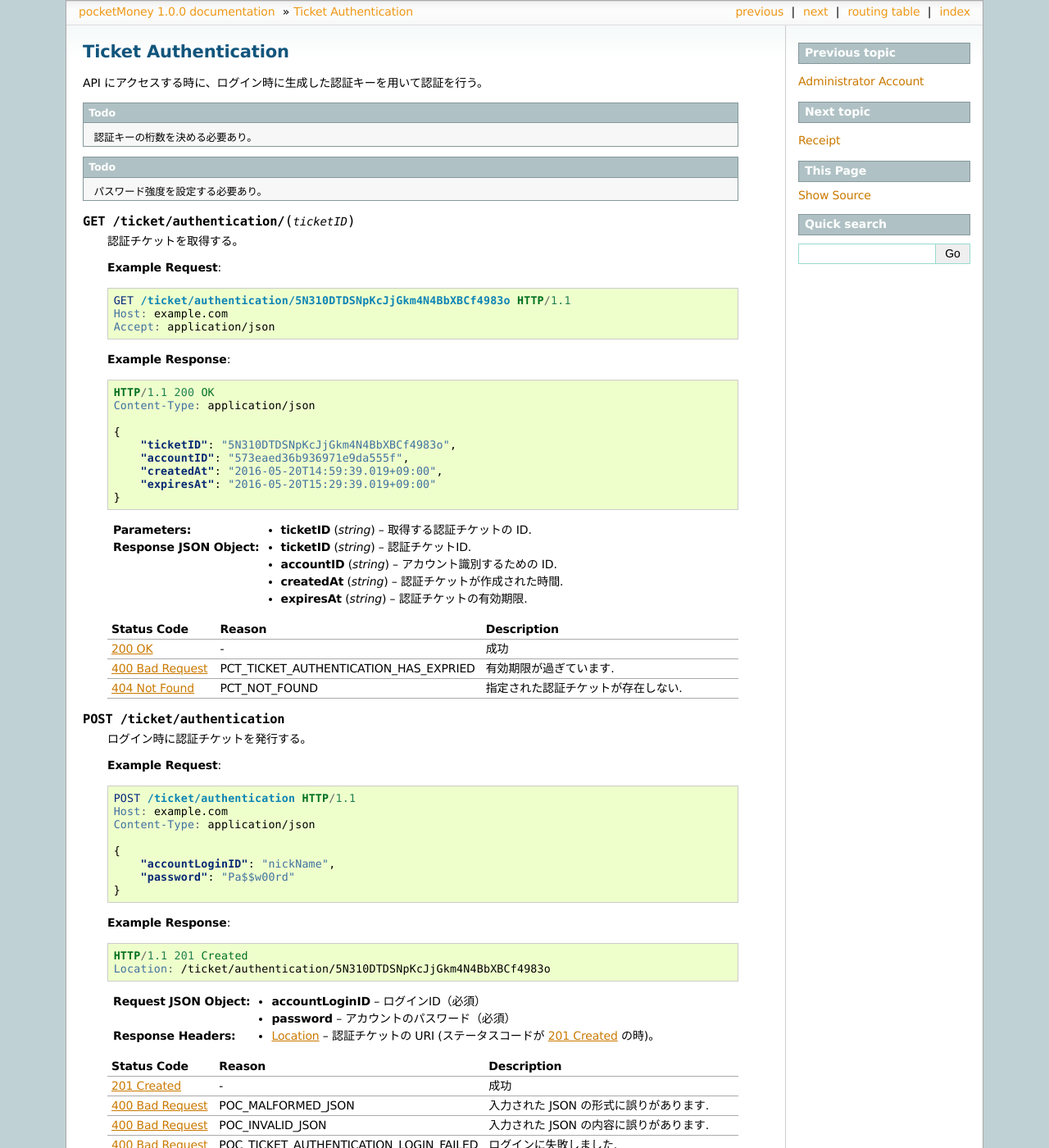
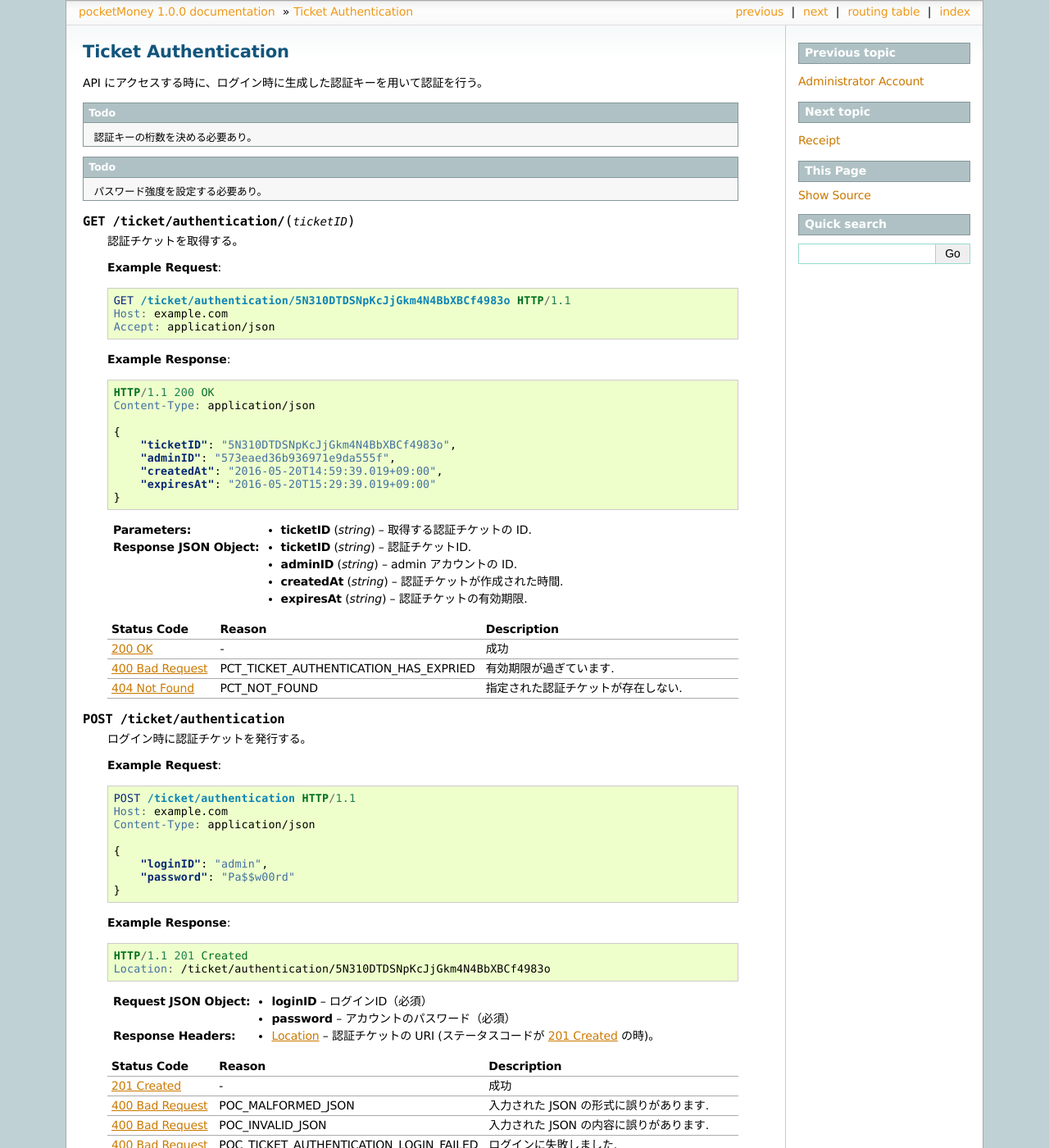
Before and after one commit to Ulang2106/pocketMoney, a Sphinx documentation site: the page built from source/ticketAuthentication.rst, in a window 1280 px wide and 1400 px high. Shown: the whole window at 82% size. Built offline with Sphinx 7.4.7, drawn with Linux system fonts in a browser that asks for light colours.

Commit message:
source/ticketAuthentication.rst: account -> admin に修正

```diff
--- a/source/ticketAuthentication.rst
+++ b/source/ticketAuthentication.rst
@@ -26,14 +26,14 @@
 
      {
          "ticketID": "5N310DTDSNpKcJjGkm4N4BbXBCf4983o",
-         "accountID": "573eaed36b936971e9da555f",
+         "adminID": "573eaed36b936971e9da555f",
          "createdAt": "2016-05-20T14:59:39.019+09:00",
          "expiresAt": "2016-05-20T15:29:39.019+09:00"
      }
 
    :param string ticketID: 取得する認証チケットの ID.
    :>json string ticketID: 認証チケットID.
-   :>json string accountID: アカウント識別するための ID.
+   :>json string adminID: admin アカウントの ID.
    :>json string createdAt: 認証チケットが作成された時間.
    :>json string expiresAt: 認証チケットの有効期限.
 
@@ -57,7 +57,7 @@
      Content-Type: application/json
 
      {
-         "accountLoginID": "nickName",
+         "loginID": "admin",
          "password": "Pa$$w00rd"
      }
 
@@ -66,7 +66,7 @@
      HTTP/1.1 201 Created
      Location: /ticket/authentication/5N310DTDSNpKcJjGkm4N4BbXBCf4983o
 
-   :<json accountLoginID: ログインID（必須）
+   :<json loginID: ログインID（必須）
    :<json password: アカウントのパスワード（必須）
    :>header Location: 認証チケットの URI (ステータスコードが :statuscode:`201` の時)。
 
```
